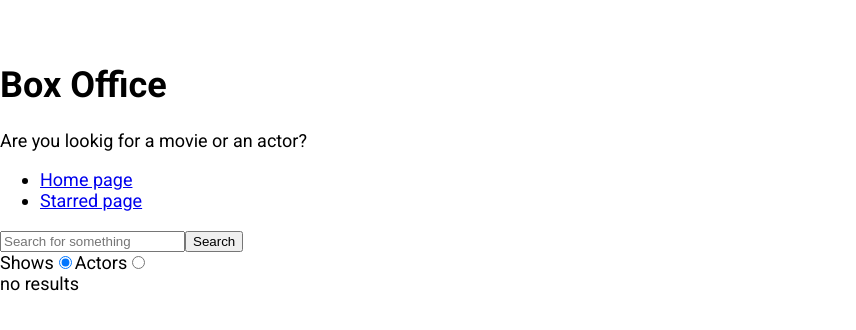
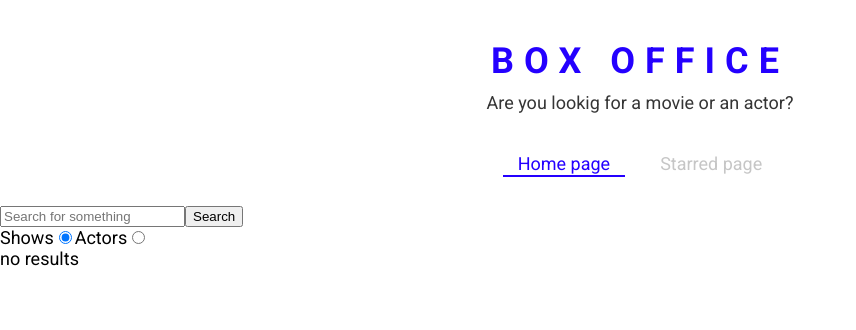
Before and after one commit to Thiru02/Box-office-latest, a React (Create React App) app: page / in a window 1280 px wide. Shown: the top 330 px of the page, without its empty margins (0-856 px from the left). Built offline with nearby package versions, Linux system fonts and the light colour scheme.

Commit message:
styled page 1

```diff
--- a/src/App.js
+++ b/src/App.js
@@ -3,10 +3,17 @@
 import Homepage from './Components/Pages/Homepage';
 import Show from './Components/Pages/Show';
 import Starredpage from './Components/Pages/Starredpage';
-
+import { ThemeProvider } from 'styled-components';
+const theme = {
+  mainColors: {
+    blue: '#2400ff',
+    gray: '#c6c6c6',
+    dark: '#353535',
+  },
+};
 function App() {
   return (
-    <div>
+    <ThemeProvider theme={theme}>
       <Switch>
         <Route exact path="/">
           <Homepage />
@@ -19,7 +26,7 @@
         </Route>
         <Route>404 Not found</Route>
       </Switch>
-    </div>
+    </ThemeProvider>
   );
 }
 
--- a/src/Components/Nav.js
+++ b/src/Components/Nav.js
@@ -1,20 +1,24 @@
 import React from 'react';
-import { Link } from 'react-router-dom';
+import { Link, useLocation } from 'react-router-dom';
+import { NavList,LinkStyled } from './Navs.styled';
 
 const Nav = () => {
   const LINKS = [
     { to: '/', text: 'Home page' },
     { to: '/starred', text: 'Starred page' },
   ];
+  const Navs = ()=>{
+    const location = useLocation
+  }
   return (
     <div>
-      <ul>
+      <NavList>
         {LINKS.map(item => (
           <li key={item.to}>
-            <Link to={item.to}>{item.text}</Link>
+            <LinkStyled to={item.to} className={item.to=== location.pathname?'active':''}>{item.text}</LinkStyled>
           </li>
         ))}
-      </ul>
+      </NavList>
     </div>
   );
 };
--- /dev/null
+++ b/src/Components/Navs.styled.js
@@ -0,0 +1,40 @@
+import styled from "styled-components";
+import { Link } from "react-router-dom";
+export const NavList = styled.ul`
+  display: flex;
+  justify-content: center;
+  list-style: none;
+  margin: 0 0 30px;
+  padding: 0;
+`;
+
+export const LinkStyled = styled(Link)`
+  margin: 0 10px;
+  padding: 3px 15px;
+  position: relative;
+  text-decoration: none;
+  color: ${({ theme }) => theme.mainColors.gray};
+  &.active {
+    color: ${({ theme }) => theme.mainColors.blue};
+    &:after {
+      content: '';
+      position: absolute;
+      display: block;
+      height: 2px;
+      left: 0%;
+      bottom: 0;
+      background-color: ${({ theme }) => theme.mainColors.blue};
+      animation: slide-in 0.3s ease-in forwards;
+      @keyframes slide-in {
+        from {
+          left: 50%;
+          width: 0;
+        }
+        to {
+          left: 0%;
+          width: 100%;
+        }
+      }
+    }
+  }
+  `;
--- a/src/Components/Pages/Titlepage.js
+++ b/src/Components/Pages/Titlepage.js
@@ -1,11 +1,12 @@
 import React from 'react';
+import { TitleWrapper } from '../Title.styled';
 
 const Titlepage = ({ title, subtitle }) => {
   return (
-    <div>
+    <TitleWrapper>
       <h1>{title}</h1>
       <p>{subtitle}</p>
-    </div>
+    </TitleWrapper>
   );
 };
 
--- /dev/null
+++ b/src/Components/Title.styled.js
@@ -0,0 +1,18 @@
+import React from "react";
+import styled from "styled-components";
+export const TitleWrapper = styled.div`
+  text-align: center;
+  margin: 0 0 40px;
+
+  h1 {
+    color: ${({ theme }) => theme.mainColors.blue};
+    letter-spacing: 10px;
+    text-transform: uppercase;
+    margin: 0 0 10px;
+  }
+
+  p {
+    color: ${({ theme }) => theme.mainColors.dark};
+    margin: 0;
+  }
+`;
```
